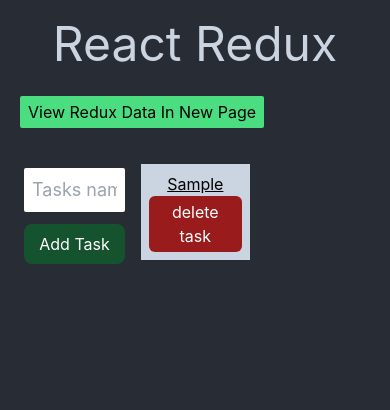
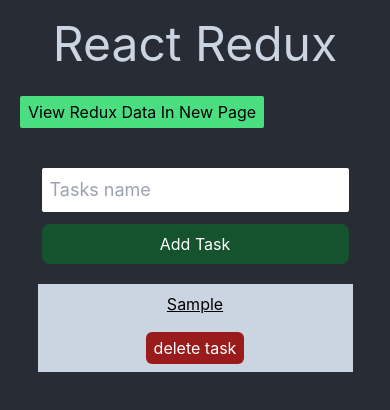
Before and after one commit to kibambe-0167/blog-reactjs-redux, a React (Create React App) app: page / in a window 390 px wide. Both pictures are taken after typing "Sample" into the empty fields and a click on the button "Add Task". Shown: the top 410 px of the page. Built offline with nearby package versions, Linux system fonts and the light colour scheme.

Commit message:
media query

```diff
--- a/src/App.css
+++ b/src/App.css
@@ -1,11 +1,43 @@
 .App {
   text-align: center;
   background-color: #282c34;
-  height: 100vh;
+  /* height: 100vh; */
 }
 
 .view {
   text-align: center;
   background-color: #282c34;
-  height: 100vh;
 }
+
+.div_ .add_new .text {
+  margin-bottom: 1em;
+}
+
+@media screen and (max-width: 768px) {
+  .div_ {
+    flex-direction: column;
+  }
+
+  .div_ form {
+    width: 90%;
+    margin-right: auto;
+    margin-left: auto;
+  }
+
+  .div_ .add_new {
+    width: 90%;
+    margin-right: auto;
+    margin-left: auto;
+  }
+
+  .div_ .add_new .text {
+    margin-bottom: 1em;
+  }
+
+  .div_ .edit {
+    width: 90%;
+    margin-right: auto;
+    margin-left: auto;
+    margin-top: 1em;
+  }
+}
--- a/src/App.js
+++ b/src/App.js
@@ -81,10 +81,10 @@
         </button>
       </div>
 
-      <div className=" w-full flex xs:flex-col md:flex-row lg:flex-row xl:flex-row 2xl:flex-row sm:flex-col flex-row justify-between px-5 py-5 ">
+      <div className=" div_ w-full flex xs:flex-col md:flex-row lg:flex-row xl:flex-row 2xl:flex-row sm:flex-col flex-row justify-between px-5 py-5 ">
         <form
           onSubmit={(event) => handleSubmit(event)}
-          className=" w-4/12 px-1 "
+          className=" w-4/12 px-1 xs:w-full "
         >
           <div className=" my-3 w-full ">
             <input
@@ -105,16 +105,16 @@
         </form>
 
         {/*  */}
-        <div className=" w-4/12 mx-3 ">
+        <div className=" add_new w-4/12 mx-3 ">
           {selectTask &&
             selectTask.length > 0 &&
             selectTask.map((task, index) => (
               <div
-                className=" my-2 bg-slate-300 xs:flex-col justify-between px-2 py-2 text-center "
+                className=" my-2 bg-slate-300 xs:flex-col justify-between py-2 text-center "
                 key={index}
               >
                 <div
-                  className=" underline cursor-pointer xs:py-2 "
+                  className=" text underline cursor-pointer xs:py-2 "
                   onClick={() => edit(task, index)}
                 >
                   {task?.name}
@@ -131,7 +131,7 @@
         {/*  */}
 
         {/*  */}
-        <div className=" w-4/12 ">
+        <div className=" edit w-4/12 ">
           {toEdit && (
             <form
               onSubmit={(event) => handleEdit(event)}
--- a/src/index.css
+++ b/src/index.css
@@ -9,6 +9,7 @@
     sans-serif;
   -webkit-font-smoothing: antialiased;
   -moz-osx-font-smoothing: grayscale;
+  background-color: #282c34;
 }
 
 code {
```
